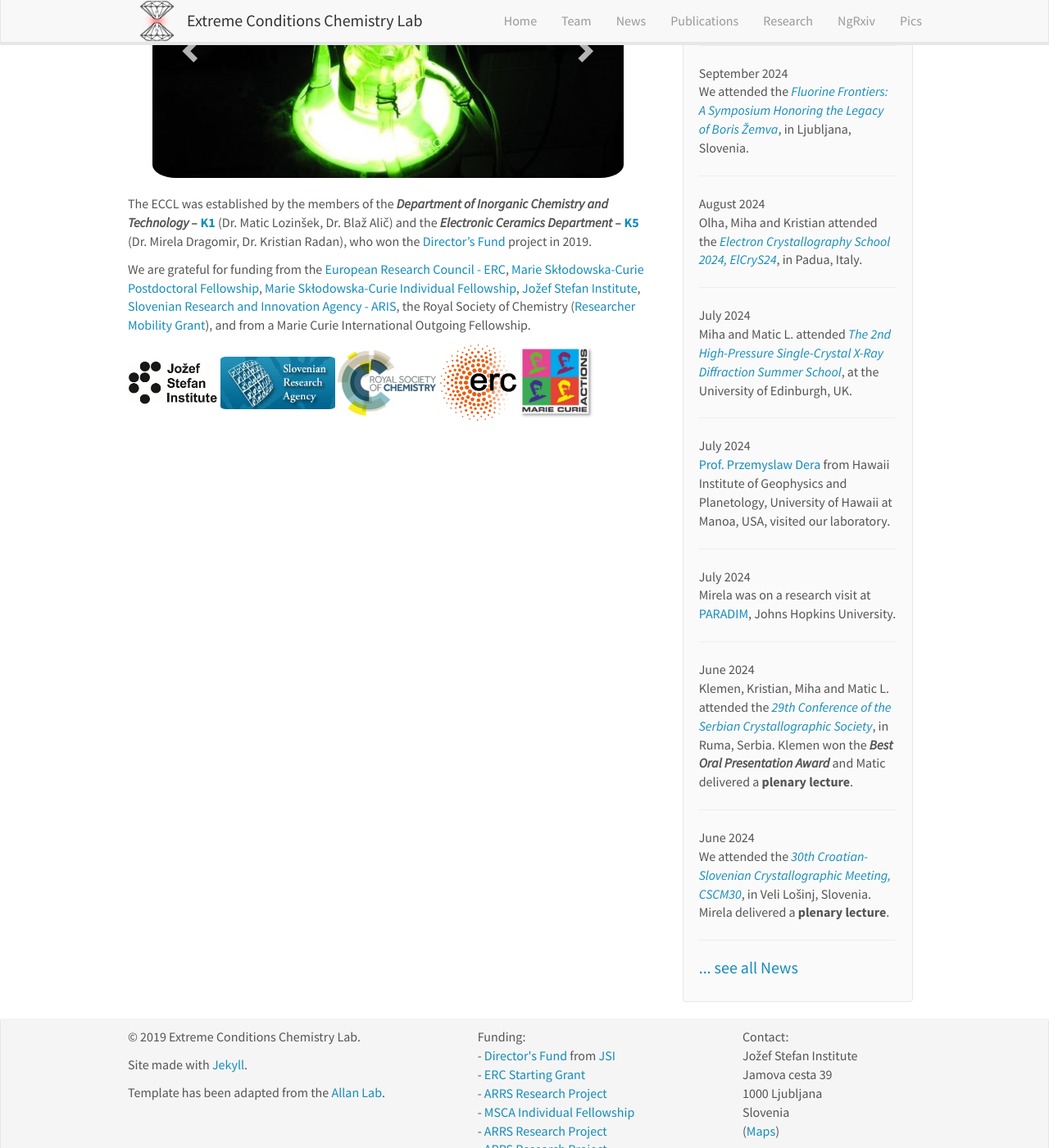
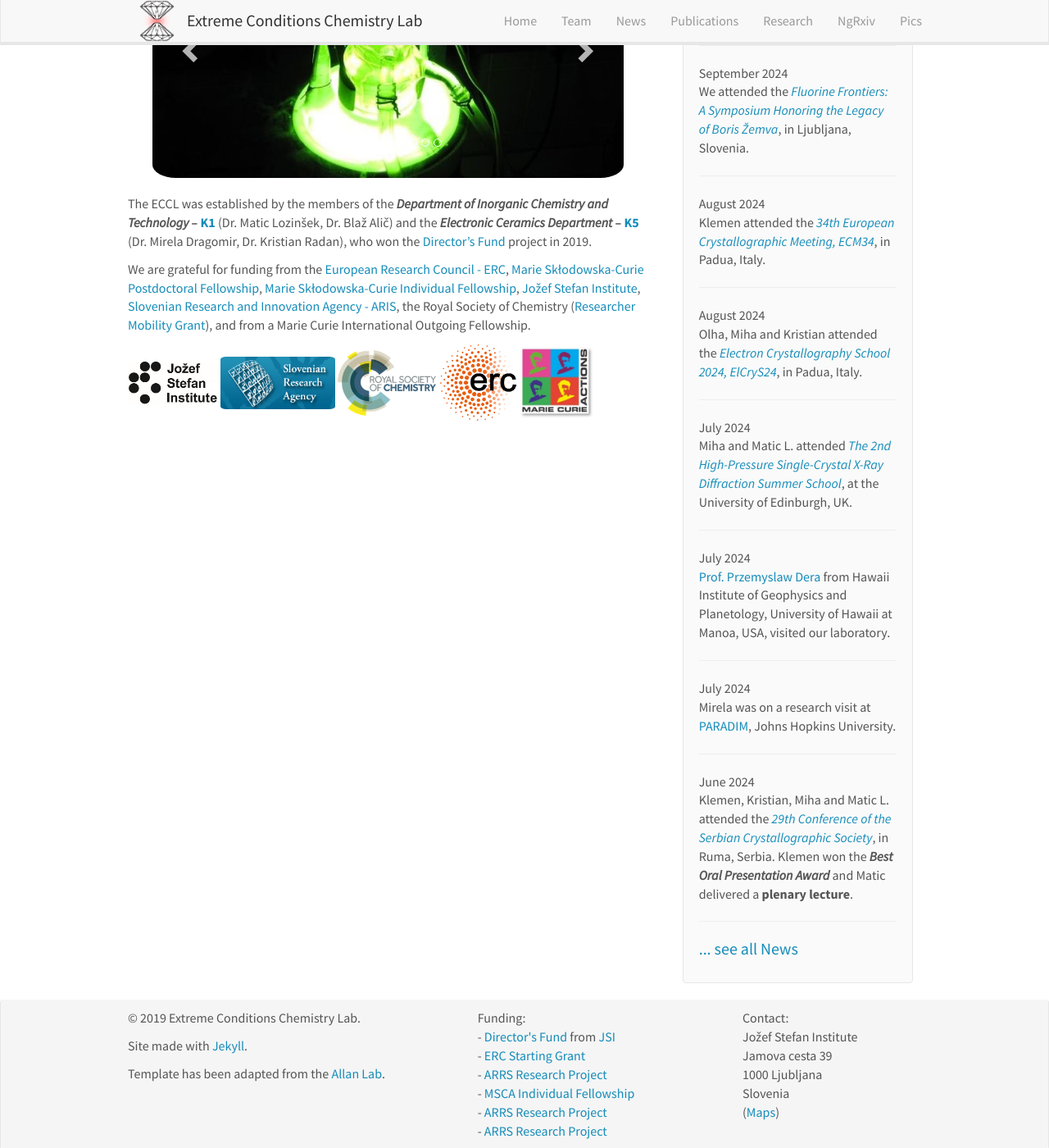
Before and after one commit to eccl-jsi/eccl-jsi.github.io, a Jekyll site: the page built from _pages/home.md, in a window 1280 px wide and 1400 px high, scrolled down 353 px. Shown: the whole window at 82% size. Built offline with Jekyll 4.4.1, drawn with Linux system fonts in a browser that asks for light colours; nearby versions of some CDN libraries.

Commit message:
Update news.yml

```diff
--- a/_data/news.yml
+++ b/_data/news.yml
@@ -6,6 +6,9 @@
 
 - date: September 2024
   headline: "We attended the <a href='https://fluorine-frontiers.ijs.si/'><i>Fluorine Frontiers: A Symposium Honoring the Legacy of Boris Žemva</i></a>, in Ljubljana, Slovenia."
+
+- date: August 2024
+  headline: "Klemen attended the <a href='https://www.ecm34.org/'><i>34th European Crystallographic Meeting, ECM34</i></a>, in Padua, Italy."
 
 - date: August 2024
   headline: "Olha, Miha and Kristian attended the <a href='https://elcrys24.sciencesconf.org/'><i>Electron Crystallography School 2024, ElCryS24</i></a>, in Padua, Italy."
```
